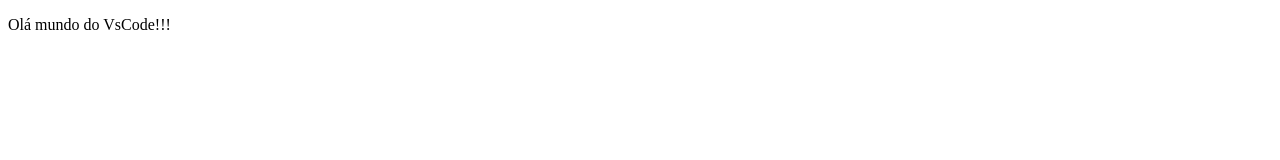
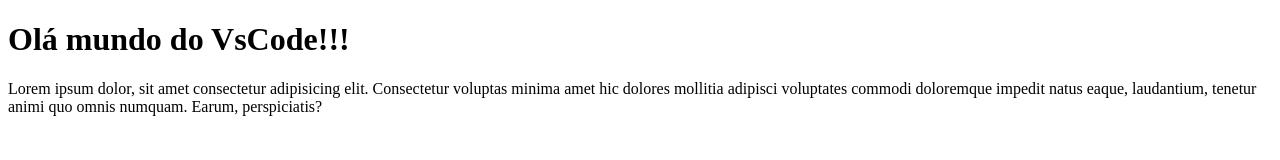
Before and after one commit to cristineflores/teste-vscode, a plain HTML site: page index.html in a window 1280 px wide. Drawn offline with Linux system fonts and the light colour scheme.

Commit message:
add lorem

```diff
--- a/index.html
+++ b/index.html
@@ -7,6 +7,7 @@
     <title>Document</title>
 </head>
 <body>
-    <p>Olá mundo do VsCode!!!</p>
+    <h1>Olá mundo do VsCode!!!</h1>
+    <p>Lorem ipsum dolor, sit amet consectetur adipisicing elit. Consectetur voluptas minima amet hic dolores mollitia adipisci voluptates commodi doloremque impedit natus eaque, laudantium, tenetur animi quo omnis numquam. Earum, perspiciatis?</p>
 </body>
 </html>
```
